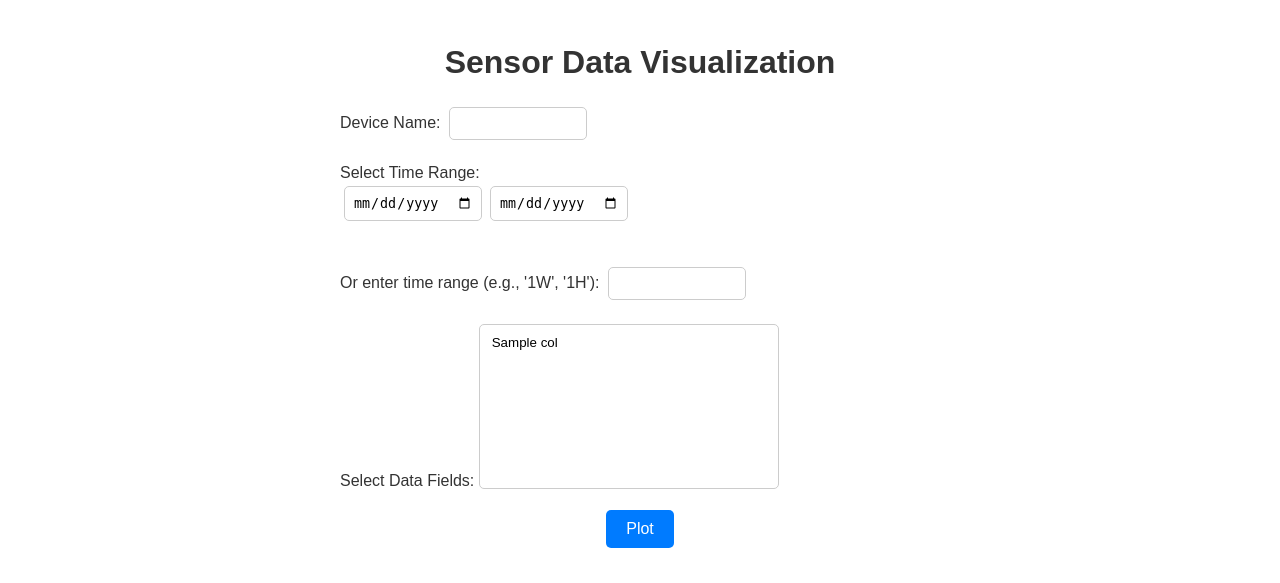
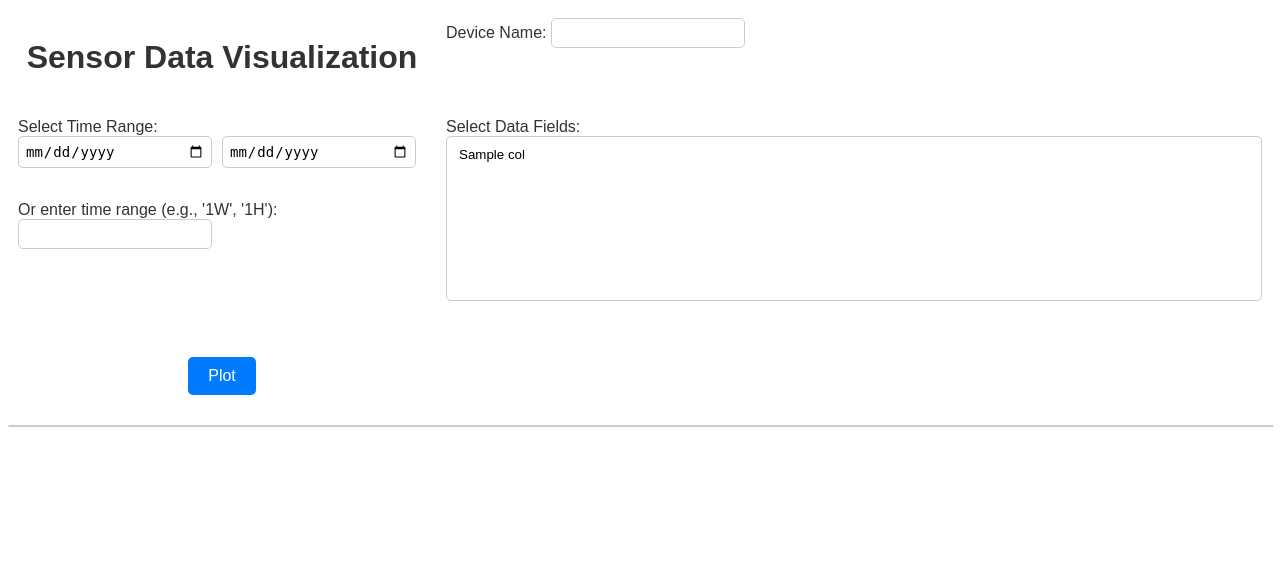
Before and after one commit to sqqueak/app, a Flask app: template templates/old_index.html in a window 1280 px wide. Shown: the top 583 px of the page. After the commit the page ends 427 px from the top, so only its background shows below. Run offline with Flask 3, Linux system fonts and the light colour scheme; the template is opened without the code that fills it: most values are stand-ins (such as "Sample title", 1, 10 or a date in 2020); some libraries are stand-ins or nearby versions.

Commit message:
page formatting

```diff
--- a/static/style.css
+++ b/static/style.css
@@ -9,13 +9,18 @@ h1 {
 }
 
 .container {
-    max-width: 600px;  /* Keep the container width */
+    display: grid;
+    grid-template-columns: 1fr 2fr;
+    gap: 20px;
+    max-width: 1400px;
     margin: 0 auto;
-    padding: 15px;
+    padding: 10px;
 }
 
-div {
-    margin-bottom: 20px;
+.form-container {
+    display: flex;
+    flex-direction: column;
+    gap: 10px;
 }
 
 .label {
@@ -26,20 +31,20 @@ div {
 
 .input-group {
     display: flex;
-    justify-content: flex-start;
+    gap: 10px;
 }
 
 input[type="text"],
 input[type="date"] {
-    width: 20%;
-    padding: 8px;
+    width: 180px;
+    padding: 6px;
     border-radius: 5px;
     border: 1px solid #ccc;
-    margin: 4px;
+    font-size: 14px;
 }
 
 select {
-    width: 50%;
+    width: 100%;
     height: 165px;
     padding: 10px;
     border-radius: 5px;
@@ -64,7 +69,13 @@ button:hover {
 }
 
 #graph {
-    height: calc(70vh);
-    width: 80%;
+    height: auto;
+    width: 100%;
     margin: 0 auto;
+    border: 1px solid #ccc;
+    border-radius: 5px;
 }
+
+div {
+    margin-bottom: 15px;
+}
```
Also changed, not shown: templates/index.html (+14 -6 lines).
